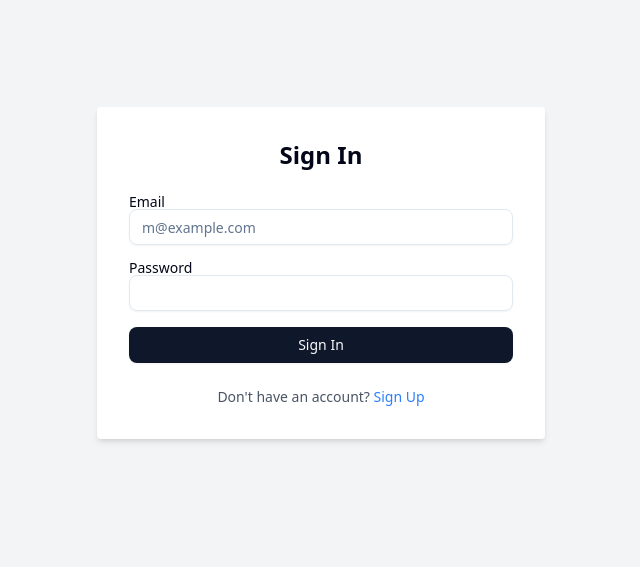
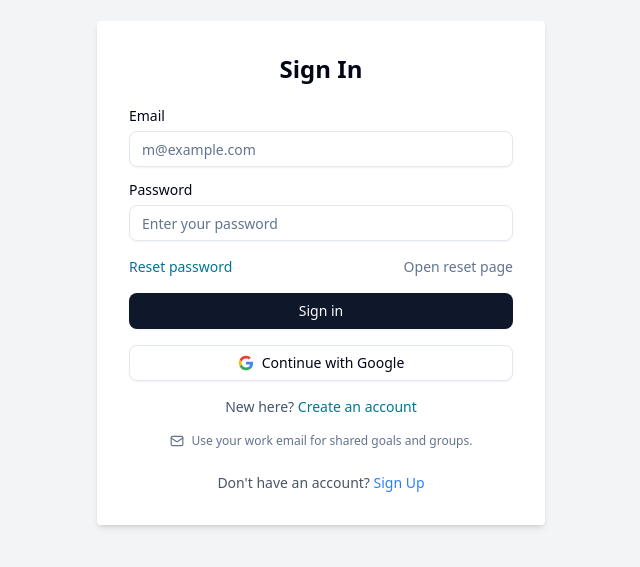
Before and after one commit to hopekali04/schedule-us, a Next.js app: page /auth/signin in a window 1280 px wide. Shown: the part 127-694 px from the top of the page, without its empty margins (319-959 px from the left). Built offline with nearby package versions, Linux system fonts and the light colour scheme; no server answers.

Commit message:
feat: enhance SignInForm with Google sign-in, password reset functionality, and improved feedback handling

```diff
--- a/src/components/auth/signin-form.tsx
+++ b/src/components/auth/signin-form.tsx
@@ -1,82 +1,157 @@
-'use client';
+"use client";
 
-import { useState, FormEvent } from 'react';
-import { useRouter } from 'next/navigation';
-import { Label } from '@/components/ui/label';
-import { Input } from '@/components/ui/input';
-import { Button } from '@/components/ui/button';
-import { signInWithEmailAndPassword } from 'firebase/auth';
-import { auth } from '@/lib/firebaseConfig'; // Your client-side firebase config
+import Link from "next/link";
+import { FormEvent, useMemo, useState } from "react";
+import { useRouter } from "next/navigation";
+import { AlertCircle, Loader2, Mail } from "lucide-react";
+import { Label } from "@/components/ui/label";
+import { Input } from "@/components/ui/input";
+import { Button } from "@/components/ui/button";
+import {
+  GoogleAuthProvider,
+  sendPasswordResetEmail,
+  signInWithEmailAndPassword,
+  signInWithPopup,
+} from "firebase/auth";
+import { auth } from "@/lib/firebaseConfig";
+import type { AuthFeedback } from "@/types/types";
+import GoogleIcon from "./google-icon";
 
 const SignInForm = () => {
-  const [email, setEmail] = useState('');
-  const [password, setPassword] = useState('');
-  const [error, setError] = useState<string | null>(null);
+  const [email, setEmail] = useState("");
+  const [password, setPassword] = useState("");
+  const [feedback, setFeedback] = useState<AuthFeedback | null>(null);
   const [isLoading, setIsLoading] = useState(false);
+  const [isGoogleLoading, setIsGoogleLoading] = useState(false);
+  const [isResetLoading, setIsResetLoading] = useState(false);
   const router = useRouter();
+  const provider = useMemo(() => new GoogleAuthProvider(), []);
+
+  const createSession = async (idToken: string) => {
+    const response = await fetch("/api/auth/session", {
+      method: "POST",
+      headers: {
+        "Content-Type": "application/json",
+      },
+      body: JSON.stringify({ idToken }),
+    });
+
+    if (!response.ok) {
+      const errorData = await response.json();
+      throw new Error(errorData.error || "Failed to create session");
+    }
+  };
+
+  const resolveFirebaseError = (error: unknown, fallback: string) => {
+    if (!error || typeof error !== "object" || !("code" in error)) {
+      return fallback;
+    }
+
+    const code = String(error.code);
+    switch (code) {
+      case "auth/user-not-found":
+      case "auth/wrong-password":
+      case "auth/invalid-credential":
+        return "Invalid email or password.";
+      case "auth/too-many-requests":
+        return "Too many attempts. Please try again in a few minutes.";
+      case "auth/popup-closed-by-user":
+        return "Google sign in was cancelled before completion.";
+      case "auth/popup-blocked":
+        return "Popup was blocked. Please allow popups and try again.";
+      default:
+        return fallback;
+    }
+  };
 
   const handleSignIn = async (e: FormEvent) => {
     e.preventDefault();
-    setError(null);
+    setFeedback(null);
     setIsLoading(true);
 
     try {
-      // 1. Sign in with Firebase client SDK
-      const userCredential = await signInWithEmailAndPassword(auth, email, password);
+      const userCredential = await signInWithEmailAndPassword(
+        auth,
+        email,
+        password,
+      );
       const user = userCredential.user;
-
-      // 2. Get the ID token from the user
       const idToken = await user.getIdToken();
-
-      // 3. Send the token to our API route to set the session cookie
-      const response = await fetch('/api/auth/session', {
-        method: 'POST',
-        headers: {
-          'Content-Type': 'application/json',
-        },
-        body: JSON.stringify({ idToken }),
+      await createSession(idToken);
+      router.refresh();
+      router.push("/");
+    } catch (error: unknown) {
+      setFeedback({
+        type: "error",
+        message: resolveFirebaseError(
+          error,
+          "Unable to sign in right now. Please try again.",
+        ),
       });
-
-      if (!response.ok) {
-        const errorData = await response.json();
-        throw new Error(errorData.error || 'Failed to create session');
-      }
-
-      // 4. Refresh and redirect to the home page on success
-      // router.refresh() is important to re-fetch server components
-      router.refresh();
-      router.push('/');
-
-    // eslint-disable-next-line @typescript-eslint/no-explicit-any
-    } catch (error: any) {
-      console.error('Sign-in failed:', error);
-      let errorMessage = 'An unknown error occurred.';
-      if (error.code) {
-        // More user-friendly Firebase auth errors
-        switch (error.code) {
-          case 'auth/user-not-found':
-          case 'auth/wrong-password':
-          case 'auth/invalid-credential':
-            errorMessage = 'Invalid email or password.';
-            break;
-          case 'auth/too-many-requests':
-            errorMessage = 'Access temporarily disabled due to too many failed attempts. Please try again later.';
-            break;
-          default:
-            errorMessage = 'An error occurred during sign in.';
-        }
-      } else if (error.message) {
-        errorMessage = error.message;
-      }
-      setError(errorMessage);
     } finally {
       setIsLoading(false);
     }
   };
 
+  const handleGoogleSignIn = async () => {
+    setFeedback(null);
+    setIsGoogleLoading(true);
+
+    try {
+      const userCredential = await signInWithPopup(auth, provider);
+      const idToken = await userCredential.user.getIdToken();
+      await createSession(idToken);
+      router.refresh();
+      router.push("/");
+    } catch (error: unknown) {
+      setFeedback({
+        type: "error",
+        message: resolveFirebaseError(
+          error,
+          "Google sign in failed. Please try again.",
+        ),
+      });
+    } finally {
+      setIsGoogleLoading(false);
+    }
+  };
+
+  const handlePasswordReset = async () => {
+    setFeedback(null);
+
+    if (!email) {
+      setFeedback({
+        type: "info",
+        message: "Enter your email first, then use Reset password again.",
+      });
+      return;
+    }
+
+    setIsResetLoading(true);
+    try {
+      await sendPasswordResetEmail(auth, email);
+      setFeedback({
+        type: "success",
+        message: "Password reset link sent. Check your inbox and spam folder.",
+      });
+    } catch (error: unknown) {
+      setFeedback({
+        type: "error",
+        message: resolveFirebaseError(
+          error,
+          "Unable to send reset email. Please try again.",
+        ),
+      });
+    } finally {
+      setIsResetLoading(false);
+    }
+  };
+
+  const isBusy = isLoading || isGoogleLoading || isResetLoading;
+
   return (
     <form onSubmit={handleSignIn} className="space-y-4">
-      <div>
+      <div className="space-y-2">
         <Label htmlFor="email">Email</Label>
         <Input
           id="email"
@@ -84,11 +159,13 @@ const SignInForm = () => {
           value={email}
           onChange={(e) => setEmail(e.target.value)}
           required
-          disabled={isLoading}
+          disabled={isBusy}
+          autoComplete="email"
           placeholder="m@example.com"
         />
       </div>
-      <div>
+
+      <div className="space-y-2">
         <Label htmlFor="password">Password</Label>
         <Input
           id="password"
@@ -96,13 +173,80 @@ const SignInForm = () => {
           value={password}
           onChange={(e) => setPassword(e.target.value)}
           required
-          disabled={isLoading}
+          disabled={isBusy}
+          autoComplete="current-password"
+          placeholder="Enter your password"
         />
       </div>
-      {error && <p className="text-sm text-red-500">{error}</p>}
-      <Button type="submit" className="w-full" disabled={isLoading}>
-        {isLoading ? 'Signing In...' : 'Sign In'}
+
+      <div className="flex items-center justify-between">
+        <button
+          type="button"
+          onClick={handlePasswordReset}
+          disabled={isBusy}
+          className="text-sm font-medium text-cyan-700 hover:text-cyan-800 disabled:cursor-not-allowed disabled:text-slate-400"
+        >
+          {isResetLoading ? "Sending reset link..." : "Reset password"}
+        </button>
+        <Link
+          href="/auth/forgot-password"
+          className="text-sm text-slate-500 hover:text-slate-700"
+        >
+          Open reset page
+        </Link>
+      </div>
+
+      {feedback && (
+        <div
+          className={`flex items-start gap-2 rounded-md border px-3 py-2 text-sm ${
+            feedback.type === "error"
+              ? "border-red-200 bg-red-50 text-red-700"
+              : feedback.type === "success"
+                ? "border-green-200 bg-green-50 text-green-700"
+                : "border-slate-200 bg-slate-50 text-slate-700"
+          }`}
+        >
+          <AlertCircle className="mt-0.5 h-4 w-4" aria-hidden="true" />
+          <p>{feedback.message}</p>
+        </div>
+      )}
+
+      <Button type="submit" className="w-full" disabled={isBusy}>
+        {isLoading ? (
+          <Loader2 className="h-4 w-4 animate-spin" aria-hidden="true" />
+        ) : null}
+        {isLoading ? "Signing in..." : "Sign in"}
       </Button>
+
+      <Button
+        type="button"
+        variant="outline"
+        className="w-full"
+        onClick={handleGoogleSignIn}
+        disabled={isBusy}
+      >
+        {isGoogleLoading ? (
+          <Loader2 className="h-4 w-4 animate-spin" aria-hidden="true" />
+        ) : (
+          <GoogleIcon className="h-4 w-4" />
+        )}
+        Continue with Google
+      </Button>
+
+      <p className="text-center text-sm text-slate-600">
+        New here?{" "}
+        <Link
+          href="/auth/signup"
+          className="font-medium text-cyan-700 hover:text-cyan-800"
+        >
+          Create an account
+        </Link>
+      </p>
+
+      <div className="flex items-center justify-center gap-2 text-xs text-muted-foreground">
+        <Mail className="h-3.5 w-3.5" aria-hidden="true" />
+        <span>Use your work email for shared goals and groups.</span>
+      </div>
     </form>
   );
 };
```
